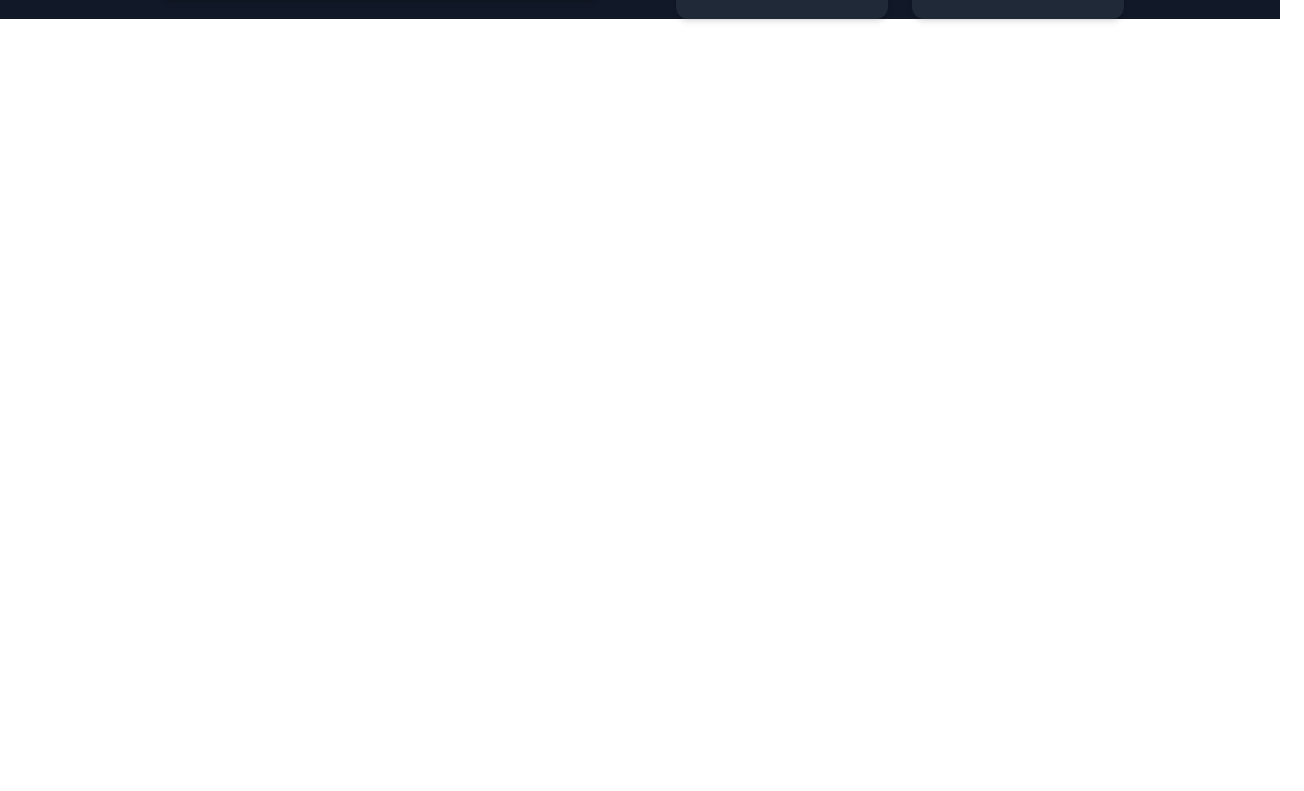
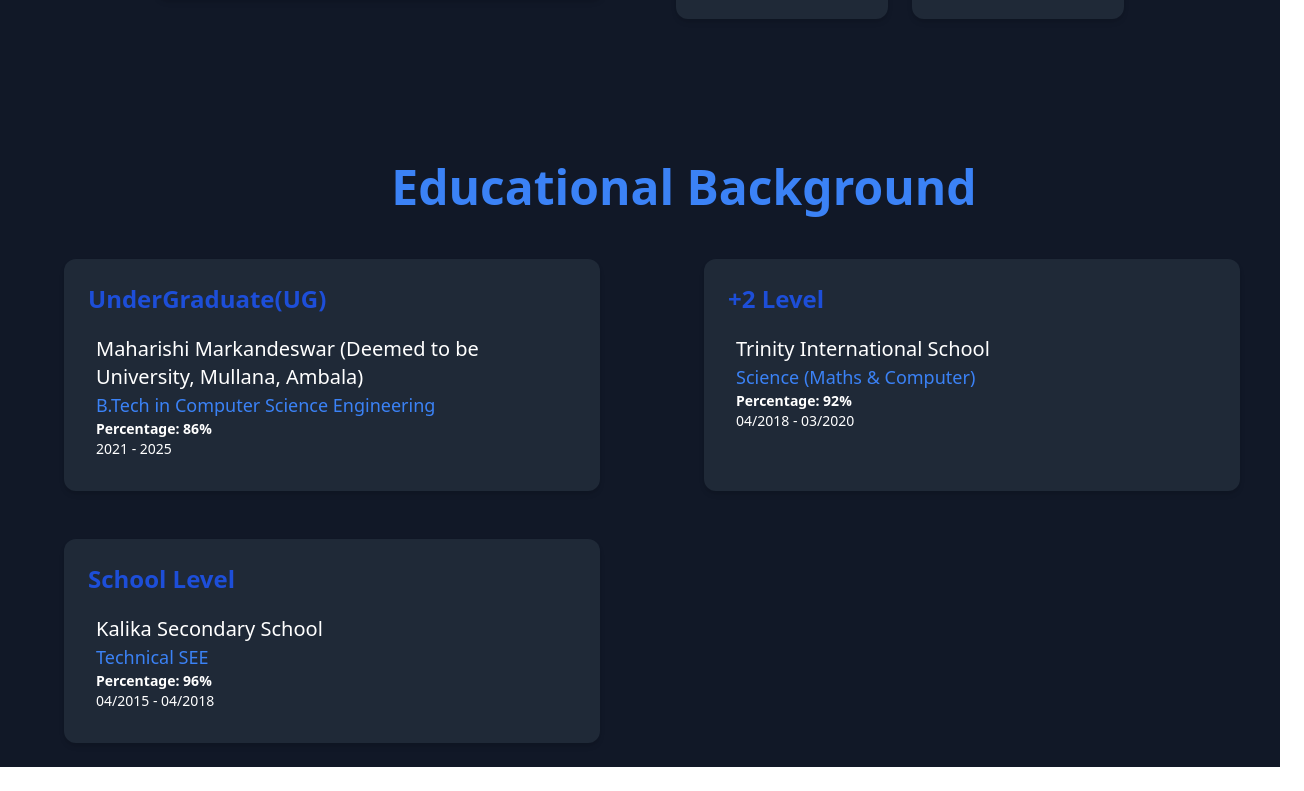
Before and after one commit to suraz343/MyPortfolio, a Next.js app: page / in a window 1280 px wide. Shown: the part 2065-2856 px from the top of the page, 1304 px wide, since content can reach past the window. Before the commit the page ends 2228 px from the top, so only its background shows below. Built offline with nearby package versions, Linux system fonts and the light colour scheme.

Commit message:
Educational background details were added

```diff
--- /dev/null
+++ b/app/components/Education.tsx
@@ -0,0 +1,26 @@
+import React from "react";
+
+export default function Education() {
+    return (
+        <div className="m-6 w-full justify-center">
+            <h1 className="ml-10 text-3xl text-blue-500 font-extrabold md:text-5xl md:text-center">Educational Background</h1>
+            <div className="grid grid-cols-1 md:grid-cols-2 mt-6">
+                {[
+                    { level: "UnderGraduate(UG)", name: "Maharishi Markandeswar (Deemed to be University, Mullana, Ambala)", course: "B.Tech in Computer Science Engineering", percent: "86%", period: "2021 - 2025" },
+                    { level: "+2 Level", name: "Trinity International School", course: "Science (Maths & Computer)", percent: "92%", period: "04/2018 - 03/2020" },
+                    { level: "School Level", name: "Kalika Secondary School", course: "Technical SEE", percent: "96%", period: "04/2015 - 04/2018" }
+                ].map((item, index) => (
+                    <div key={index} className="text-white bg-gray-800 p-6 rounded-xl shadow-md flex flex-col gap-3 ml-10 m-6 mr-16">
+                        <h1 className="text-2xl font-bold text-blue-700">{item.level}</h1>
+                        <div className="m-2">
+                        <h2 className="text-xl">{item.name}</h2>
+                        <p className="text-blue-500 text-lg">{item.course}</p>
+                        <p className="text-sm font-bold">Percentage: {item.percent}</p>
+                        <p className="text-sm">{item.period}</p>
+                        </div>
+                    </div>
+                ))}
+            </div>
+        </div>
+    );
+}
--- a/app/page.tsx
+++ b/app/page.tsx
@@ -3,6 +3,7 @@
 import HeroSection from "./components/Hero";
 import Projects from "./components/Projects";
 import Skills from "./components/skills";
+import Education from "./components/Education";
 
 
 export default function Home() {
@@ -12,8 +13,7 @@
       <HeroSection />
       <Projects />
       <Skills />
-
-
+      <Education />
     </main>
   )
 }
```
